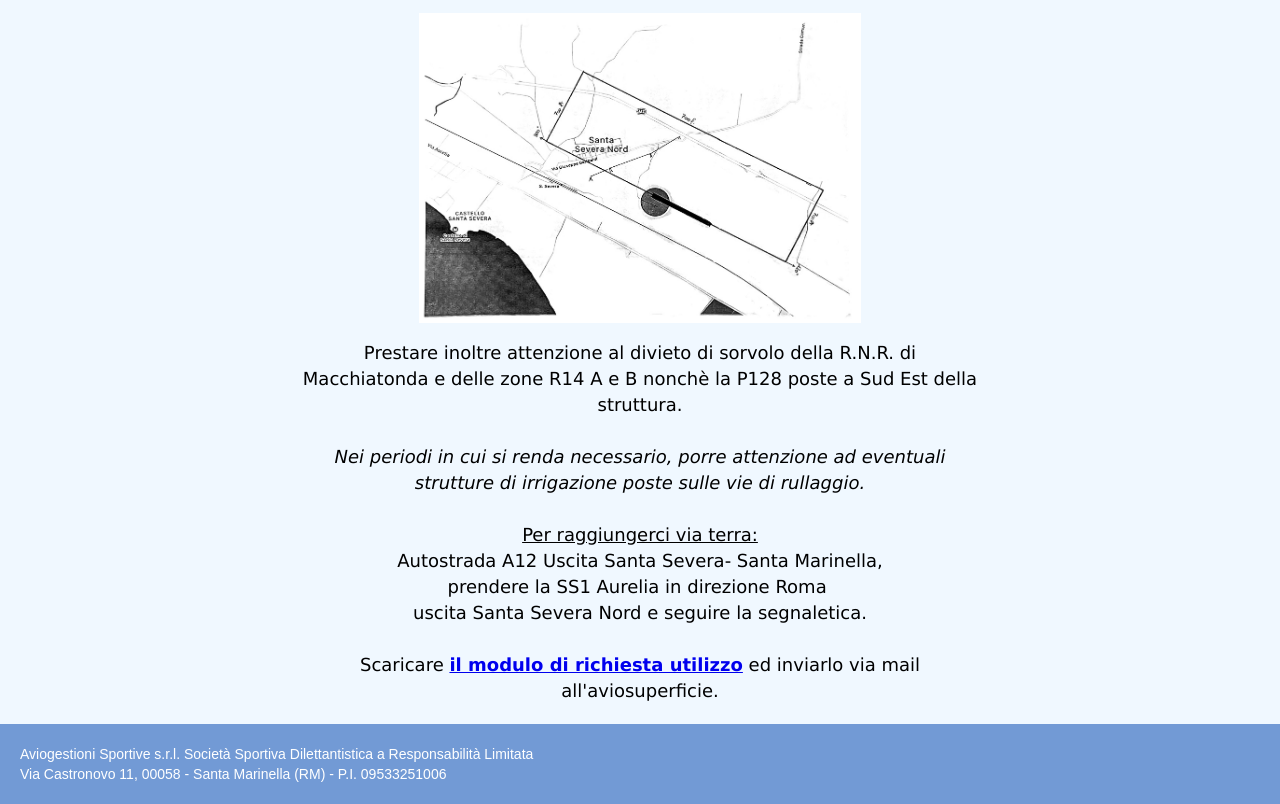
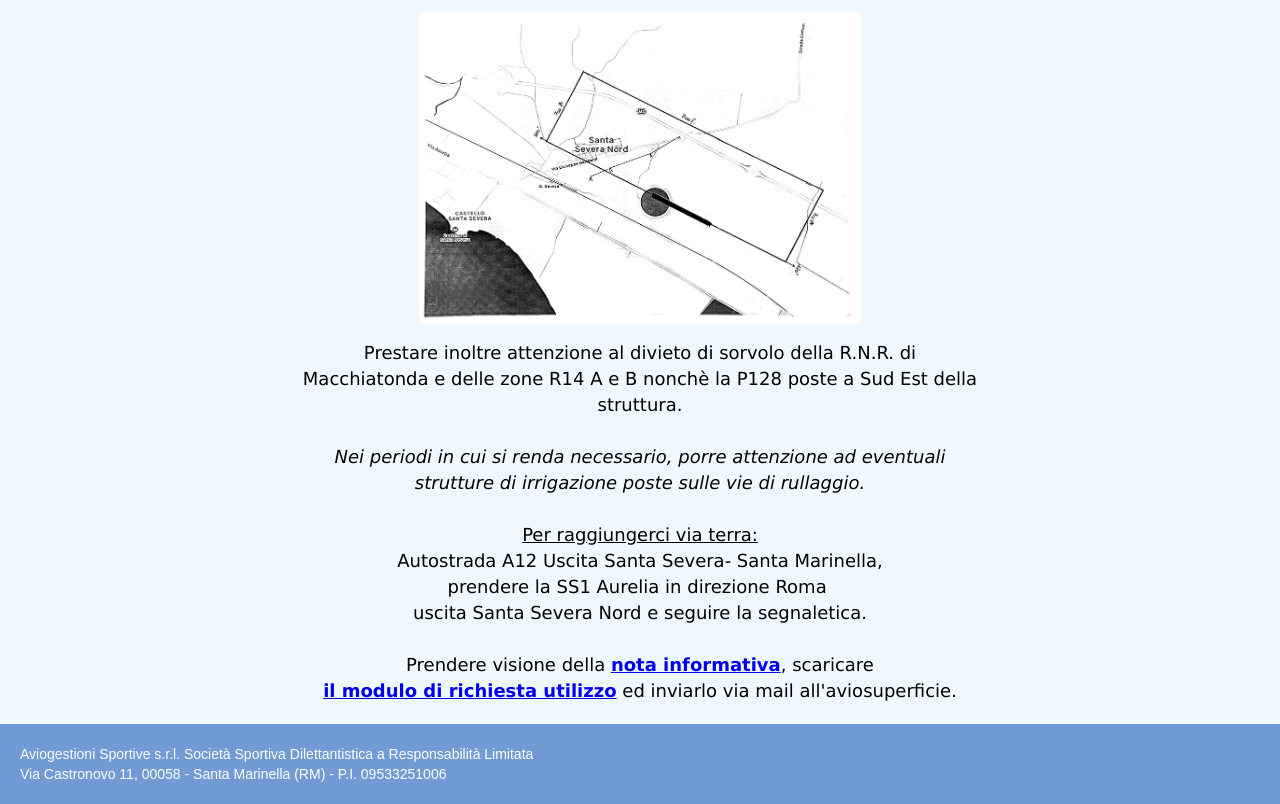
Before and after one commit to scansani/aviogestioni.it, a website: page indicazioni.html in a window 1280 px wide. Shown: the part 535-1339 px from the top of the page. Drawn offline with nearby package versions, Linux system fonts and the light colour scheme.

Commit message:
modifica modulo e nota informativa

```diff
--- a/indicazioni.html
+++ b/indicazioni.html
@@ -76,7 +76,7 @@
           uscita Santa Severa Nord e seguire la segnaletica.
           <br />
           <br />
-          Scaricare <a href="utilizzo_aviosuperficie.pdf" target="modulo"><b>il modulo di richiesta
+          Prendere visione della <a href="nota_informativa.pdf" target="notainfo"><b>nota informativa</b><a/>, scaricare <br/><a href="modulo_richiesta.pdf" target="modulo"><b>il modulo di richiesta
               utilizzo</b></a>
           ed inviarlo via mail all'aviosuperficie.
 
```
Also changed, not shown: 2 other files.
